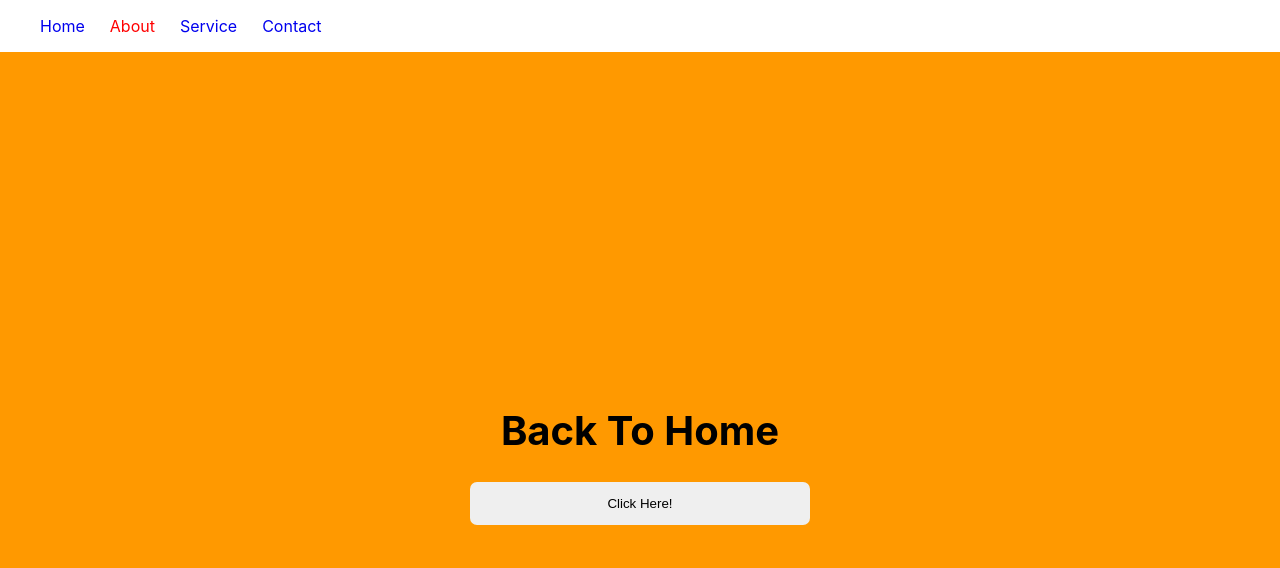
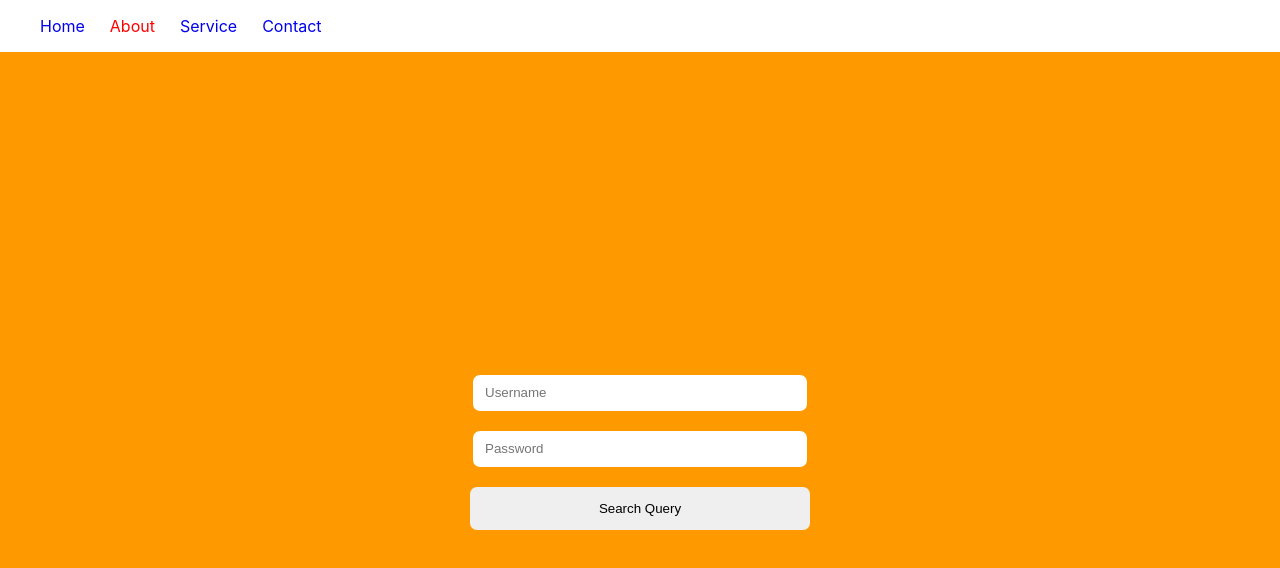
Before and after one commit to koheinthurako/React20-9-2023, a React (Create React App) app in the folder router/: page /about in a window 1280 px wide. Shown: the top 568 px of the page. Built offline with nearby package versions, Linux system fonts and the light colour scheme.

Commit message:
test form using useSearchParams

```diff
--- a/router/src/pages/About.jsx
+++ b/router/src/pages/About.jsx
@@ -1,5 +1,6 @@
 import "./page.css";
-import { useNavigate } from "react-router-dom";
+import { useRef } from "react";
+import { useNavigate, useSearchParams } from "react-router-dom";
 
 const About = () => {
 
@@ -9,11 +10,30 @@ const About = () => {
     navigate("/");
   }
 
+  // useSearchParams ကိုသုံးပြီး url တစ်ခုမှာ query string အနေနဲ့ ရှာလိုက်တဲ့ data တွေကို api မှတစ်ဆင့် server ကို fetch လို့ရတယ်
+  const [query, setQuery] = useSearchParams();
+
+  const formRef = useRef();
+
+  const handleClick = e => {
+    // console.log("Click");
+    e.preventDefault();
+    // setQuery({name: "Thet Zaw Hein", age:25});
+    console.log(formRef.current[0].value);
+    console.log(formRef.current[1].value);
+  }
+
+
   return (
     <div className="container about">
       <div className="toBoxes">
-        <h1>Back To Home</h1>
-        <button onClick={toHome}>Click Here!</button>
+        {/* <h1>Back To Home</h1> */}
+        {/* <button onClick={toHome}>Click Here!</button> */}
+        <form ref={formRef}>
+          <input type="text" placeholder="Username" style={{width:"320px", height: "34px", borderRadius: "7px", border: "none", paddingLeft: "12px"}}/>
+          <input type="number" placeholder="Password" style={{width:"320px", height: "34px", borderRadius: "7px", border: "none", paddingLeft: "12px", margin: "20px 0"}}/>
+          <button onClick={handleClick}>Search Query</button>
+        </form>
       </div>
     </div>
   )
```
